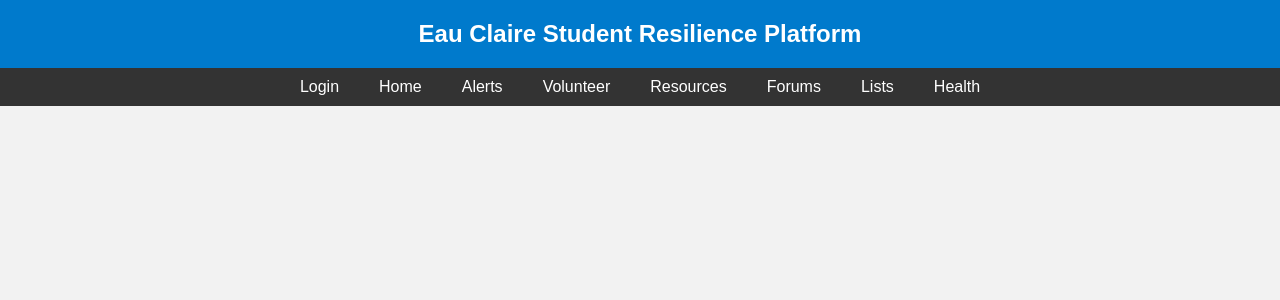
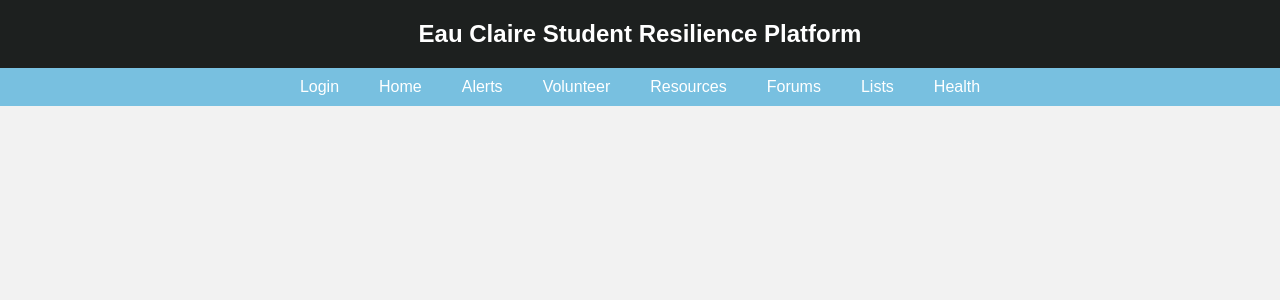
Before and after one commit to skylerkv/ECSRP, a PHP site: page /homepage.html in a window 1280 px wide. Shown: the top 300 px of the page. Run offline with PHP 8.4, Linux system fonts and the light colour scheme.

Commit message:
nav bar style

```diff
--- a/home.css
+++ b/home.css
@@ -6,7 +6,7 @@ body {
 }
 
 .websitename {
-    background-color: #007acc;
+    background-color: #1D201F;
     color: #ffffff;
     text-align: center;
     padding: 20px;
@@ -18,7 +18,7 @@ body {
 }
 
 nav {
-    background-color: #333;
+    background-color: #78C0E0;
     color: #ffffff;
 }
 
@@ -43,5 +43,5 @@ nav {
 }
 
 .nav-li a:hover {
-    background-color: #007acc;
+    background-color: #1D201F;
 }
```
